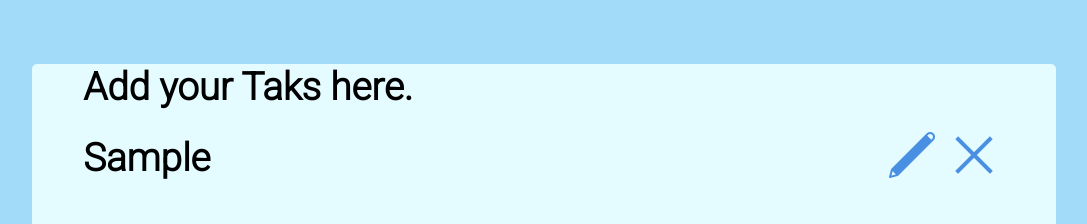
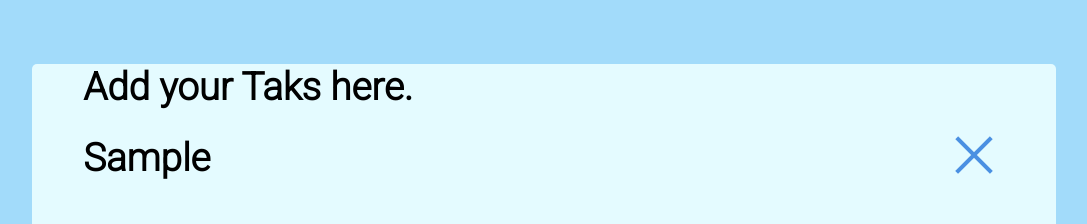
Before and after one commit to elkhayate/Todo_app, a React (Create React App) app: page /Todo in a window 1280 px wide. Both pictures are taken after typing "Sample" into the empty fields and a click on the button 894 px from the left and 281 px from the top of the page. Shown: the top 224 px of the page, without its empty margins (96-1183 px from the left). Built offline with nearby package versions, Linux system fonts and the light colour scheme; grey boxes are pictures that could not be loaded.

Commit message:
befor media

```diff
--- a/src/components/TodoItem.js
+++ b/src/components/TodoItem.js
@@ -1,6 +1,5 @@
 import React from 'react';
 import style from "../styles/item.module.css";
-import edit from "../img/edit.png";
 import delet from "../img/delete.png"
 
 export default function TodoItem(props) {
@@ -8,7 +7,6 @@ export default function TodoItem(props) {
         <div className={style.container}>
             <h1>{props.task}</h1>
             <div className={style.btns}>
-            <button className={style.btn}><img src={edit} alt = "edit"/></button>
             <button onClick={props.delete} className={style.btn}><img src={delet} alt = "delete"/></button>
             </div>
         </div>
```
Also changed, not shown: src/img/edit.png (deleted).
